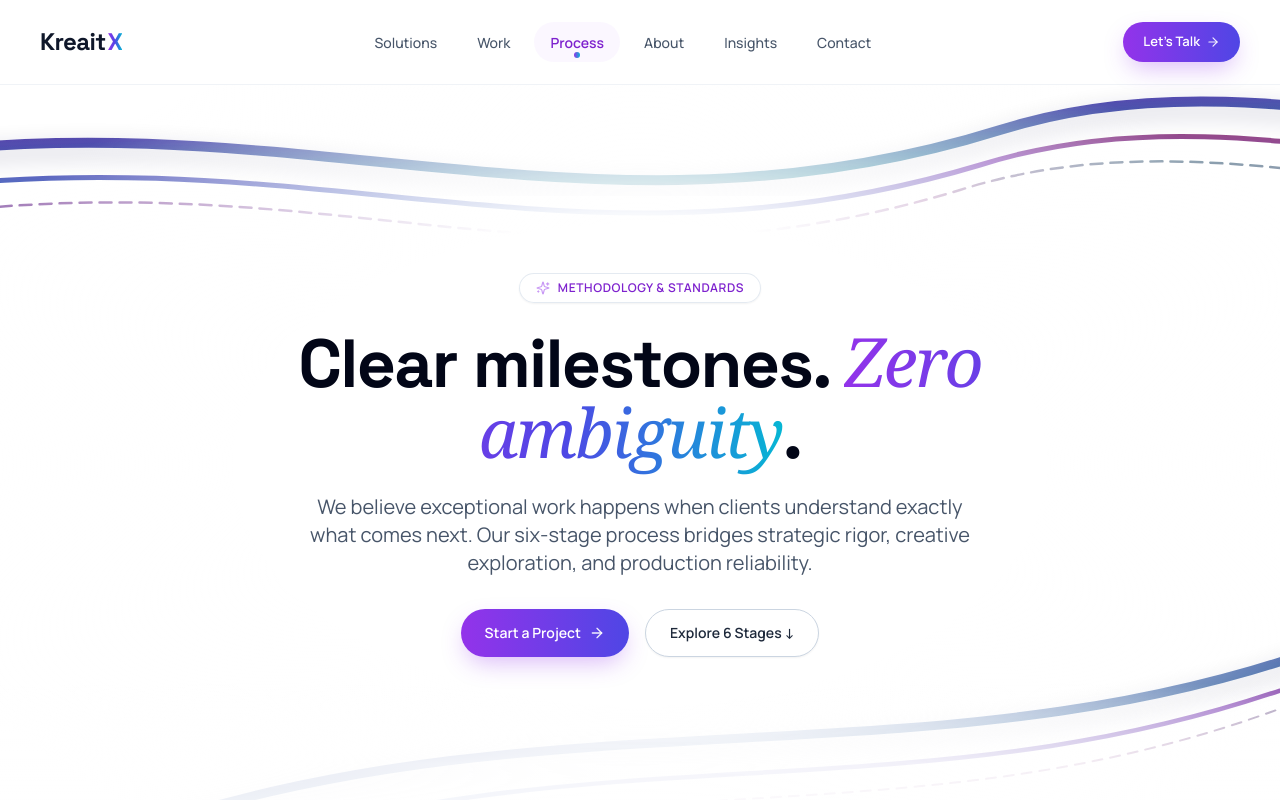
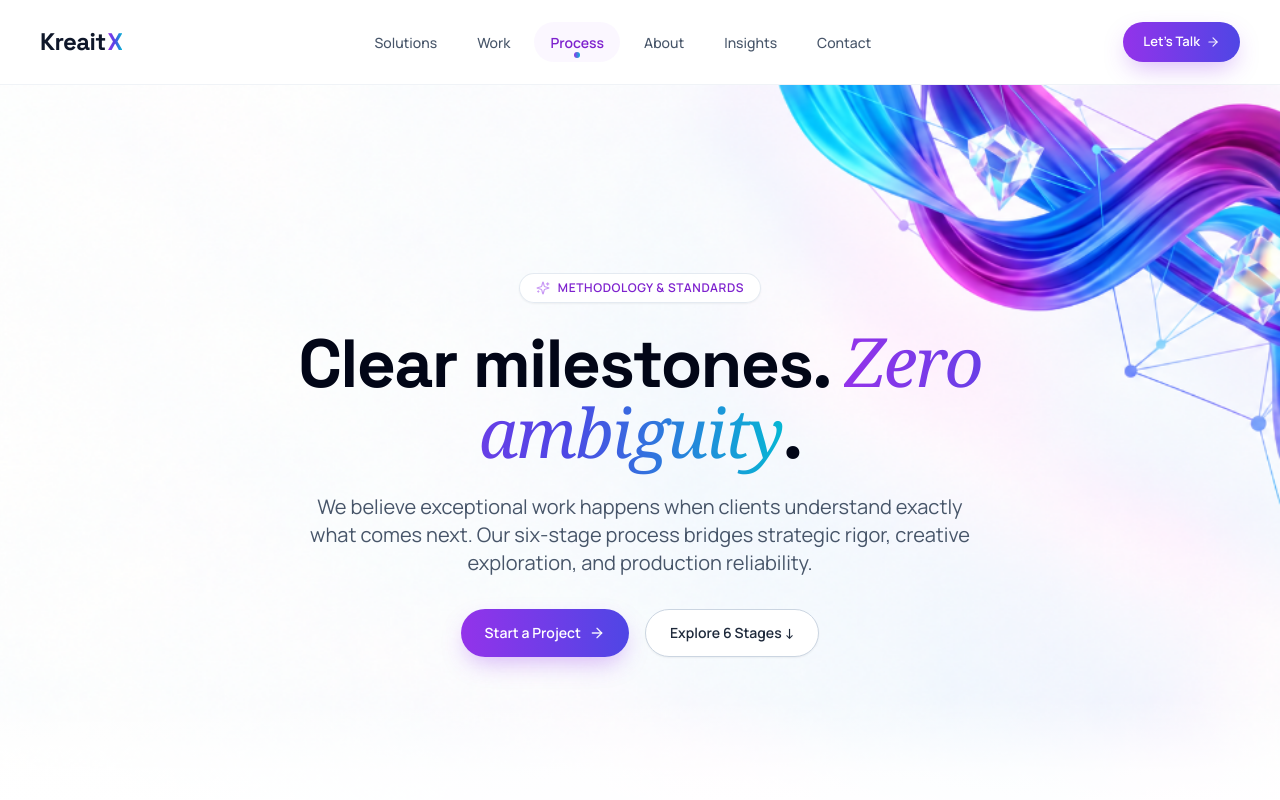
Before and after one commit to FaizaSami0007/KreaitX_By_Faiza, a Next.js app: page /process in a window 1280 px wide. Shown: the top 800 px of the page. Built offline with nearby package versions, Linux system fonts and the light colour scheme.

Commit message:
feat: apply user requested 3D fluid silk ribbon with crystal diamonds and constellation artwork in Process hero

```diff
--- a/app/about/page.tsx
+++ b/app/about/page.tsx
@@ -39,58 +39,20 @@ export const dynamic = "force-static";
 export default function AboutPage() {
   return (
     <>
-      {/* About Page Hero with Narrow 3D Silk Strings (Exact Color Theme) */}
+      {/* About Page Hero with Custom 3D Silk Artwork */}
       <section className="relative overflow-hidden bg-white text-slate-900 min-h-[680px] lg:min-h-[760px] flex items-center justify-center py-20 lg:py-28 border-b border-slate-200/80">
-        {/* Narrow Silk String Wave Background */}
-        <div className="absolute inset-0 z-0 pointer-events-none select-none overflow-hidden bg-white">
-          {/* 1. Atmospheric Ambient Color Glows (Exact Color Palette) */}
-          <div className="absolute -top-28 left-1/4 w-[560px] h-[560px] rounded-full bg-gradient-to-br from-purple-500/20 via-indigo-500/15 to-transparent blur-[110px] animate-blob-1" />
-          <div className="absolute top-10 right-10 w-[500px] h-[500px] rounded-full bg-gradient-to-bl from-cyan-400/22 via-purple-400/15 to-transparent blur-[115px] animate-blob-2" />
-          <div className="absolute -bottom-16 left-12 w-[480px] h-[480px] rounded-full bg-gradient-to-tr from-pink-400/16 via-purple-400/12 to-cyan-300/10 blur-[100px] animate-blob-3" />
-
-          {/* 2. Narrow Harmonic String Waves (Delicate, Slender Multi-Strand Curves) */}
-          <svg className="absolute inset-0 w-full h-full opacity-90" xmlns="http://www.w3.org/2000/svg" preserveAspectRatio="none">
-            <defs>
-              <linearGradient id="abtNarrowStr1" x1="0%" y1="0%" x2="100%" y2="100%">
-                <stop offset="0%" stopColor="#9333ea" stopOpacity="0.85" />
-                <stop offset="35%" stopColor="#6366f1" stopOpacity="0.8" />
-                <stop offset="70%" stopColor="#06b6d4" stopOpacity="0.8" />
-                <stop offset="100%" stopColor="#ec4899" stopOpacity="0.8" />
-              </linearGradient>
-
-              <linearGradient id="abtNarrowStr2" x1="100%" y1="0%" x2="0%" y2="100%">
-                <stop offset="0%" stopColor="#ec4899" stopOpacity="0.85" />
-                <stop offset="40%" stopColor="#a855f7" stopOpacity="0.8" />
-                <stop offset="80%" stopColor="#3b82f6" stopOpacity="0.8" />
-                <stop offset="100%" stopColor="#06b6d4" stopOpacity="0.85" />
-              </linearGradient>
-
-              <linearGradient id="abtNarrowStr3" x1="0%" y1="100%" x2="100%" y2="0%">
-                <stop offset="0%" stopColor="#6366f1" stopOpacity="0.75" />
-                <stop offset="50%" stopColor="#8b5cf6" stopOpacity="0.75" />
-                <stop offset="100%" stopColor="#06b6d4" stopOpacity="0.75" />
-              </linearGradient>
-            </defs>
-
-            {/* Top-Right Narrow Flowing Harmonic Strings */}
-            <path d="M 200,-50 C 600,120 1000,-20 1400,100 C 1650,180 1800,80 2000,120" fill="none" stroke="url(#abtNarrowStr1)" strokeWidth="2.5" />
-            <path d="M 220,-35 C 610,135 1010,-5 1410,115 C 1660,195 1810,95 2000,135" fill="none" stroke="url(#abtNarrowStr2)" strokeWidth="1.8" />
-            <path d="M 240,-20 C 620,150 1020,10 1420,130 C 1670,210 1820,110 2000,150" fill="none" stroke="url(#abtNarrowStr1)" strokeWidth="1.2" />
-            <path d="M 260,-5 C 630,165 1030,25 1430,145 C 1680,225 1830,125 2000,165" fill="none" stroke="url(#abtNarrowStr3)" strokeWidth="1" strokeDasharray="6 4" opacity="0.8" />
-            <path d="M 280,10 C 640,180 1040,40 1440,160 C 1690,240 1840,140 2000,180" fill="none" stroke="url(#abtNarrowStr2)" strokeWidth="0.8" />
-
-            {/* Bottom-Left Narrow Sweeping Harmonic Strings */}
-            <path d="M -100,680 C 300,540 700,720 1100,580 C 1400,480 1700,620 2000,520" fill="none" stroke="url(#abtNarrowStr1)" strokeWidth="2.5" />
-            <path d="M -80,700 C 310,560 710,740 1110,600 C 1410,500 1710,640 2000,540" fill="none" stroke="url(#abtNarrowStr2)" strokeWidth="1.8" />
-            <path d="M -60,720 C 320,580 720,760 1120,620 C 1420,520 1720,660 2000,560" fill="none" stroke="url(#abtNarrowStr3)" strokeWidth="1.2" />
-            <path d="M -40,740 C 330,600 730,780 1130,640 C 1430,540 1730,680 2000,580" fill="none" stroke="url(#abtNarrowStr1)" strokeWidth="1" strokeDasharray="6 4" opacity="0.8" />
-            <path d="M -20,760 C 340,620 740,800 1140,660 C 1440,560 1740,700 2000,600" fill="none" stroke="url(#abtNarrowStr2)" strokeWidth="0.8" />
-          </svg>
-
-          {/* 3. Luminous Center Breathing Zone */}
-          <div className="absolute inset-0 bg-[radial-gradient(ellipse_at_center,white_50%,transparent_85%)] pointer-events-none" />
-
-          {/* 4. Seamless bottom fade into next section */}
+        {/* Custom 3D Silk Background Image */}
+        <div className="absolute inset-0 z-0 pointer-events-none select-none overflow-hidden">
+          <Image
+            src="/images/about-hero-custom-bg.jpg"
+            alt="KreaitX Studio Story, Philosophy & Peshawar Craftsmanship"
+            fill
+            priority
+            sizes="100vw"
+            className="object-cover object-top sm:object-center select-none"
+            quality={95}
+          />
+          {/* Seamless bottom fade into next section */}
           <div className="absolute inset-x-0 bottom-0 h-24 sm:h-36 bg-gradient-to-t from-white via-white/80 to-transparent pointer-events-none" />
         </div>
 
--- a/app/process/page.tsx
+++ b/app/process/page.tsx
@@ -18,107 +18,21 @@ export const metadata: Metadata = {
 export default function ProcessPage() {
   return (
     <>
-      {/* Process Page Hero with Unique Uncrowded Silk Background (Exact Work Color Theme) */}
+      {/* Process Page Hero with User-Requested Custom 3D Silk Artwork */}
       <section className="relative overflow-hidden bg-white text-slate-900 min-h-[680px] lg:min-h-[760px] flex items-center justify-center py-20 lg:py-28 border-b border-slate-200/80">
-        {/* Unique Process Hero Background Design - Exact Work Color Theme, Uncrowded & Airy */}
-        <div className="absolute inset-0 z-0 pointer-events-none select-none overflow-hidden bg-white">
-          {/* 1. Atmospheric Ambient Color Blooms (Exact Work Hero Palette) */}
-          <div className="absolute -top-32 left-1/4 w-[600px] h-[600px] rounded-full bg-gradient-to-br from-purple-500/22 via-indigo-500/16 to-transparent blur-[110px] animate-blob-1" />
-          <div className="absolute top-10 -right-20 w-[550px] h-[550px] rounded-full bg-gradient-to-bl from-cyan-400/22 via-purple-400/15 to-transparent blur-[115px] animate-blob-2" />
-          <div className="absolute -bottom-20 left-10 w-[500px] h-[500px] rounded-full bg-gradient-to-tr from-pink-400/18 via-purple-400/12 to-cyan-300/10 blur-[100px] animate-blob-3" />
-
-          {/* 2. Bespoke Dark 3D Fluid Silk Ribbon Wave Vectors (Deep Contrast & Rich Saturation) */}
-          <svg className="absolute inset-0 w-full h-full opacity-95" xmlns="http://www.w3.org/2000/svg" preserveAspectRatio="none">
-            <defs>
-              {/* Deep Dark Royal Gradient 1 */}
-              <linearGradient id="procDarkSilk1" x1="0%" y1="0%" x2="100%" y2="100%">
-                <stop offset="0%" stopColor="#581c87" stopOpacity="0.95" />
-                <stop offset="30%" stopColor="#3730a3" stopOpacity="0.9" />
-                <stop offset="70%" stopColor="#0e7490" stopOpacity="0.9" />
-                <stop offset="100%" stopColor="#9d174d" stopOpacity="0.95" />
-              </linearGradient>
-
-              {/* Deep Dark Vibrant Gradient 2 */}
-              <linearGradient id="procDarkSilk2" x1="100%" y1="0%" x2="0%" y2="100%">
-                <stop offset="0%" stopColor="#831843" stopOpacity="0.95" />
-                <stop offset="40%" stopColor="#6b21a8" stopOpacity="0.9" />
-                <stop offset="80%" stopColor="#1e40af" stopOpacity="0.9" />
-                <stop offset="100%" stopColor="#0369a1" stopOpacity="0.95" />
-              </linearGradient>
-
-              {/* Accent Deep Ribbon Gradient 3 */}
-              <linearGradient id="procDarkSilk3" x1="0%" y1="100%" x2="100%" y2="0%">
-                <stop offset="0%" stopColor="#4c1d95" stopOpacity="0.85" />
-                <stop offset="50%" stopColor="#701a75" stopOpacity="0.85" />
-                <stop offset="100%" stopColor="#0f766e" stopOpacity="0.85" />
-              </linearGradient>
-
-              {/* Rich Drop Shadow Filter for Sculpted 3D Depth */}
-              <filter id="procDarkShadow" x="-20%" y="-20%" width="140%" height="140%">
-                <feDropShadow dx="0" dy="8" stdDeviation="12" floodColor="#1e1b4b" floodOpacity="0.25" />
-              </filter>
-            </defs>
-
-            {/* Top Primary Bold Dark Ribbon Layer */}
-            <path
-              d="M -100,70 C 300,15 600,170 1000,45 C 1300,-50 1600,130 1900,35"
-              fill="none"
-              stroke="url(#procDarkSilk1)"
-              strokeWidth="10"
-              strokeLinecap="round"
-              filter="url(#procDarkShadow)"
-            />
-            <path
-              d="M -100,105 C 320,50 580,200 980,80 C 1280,-15 1580,165 1900,70"
-              fill="none"
-              stroke="url(#procDarkSilk2)"
-              strokeWidth="5"
-              strokeLinecap="round"
-              opacity="0.9"
-            />
-            <path
-              d="M -80,130 C 340,75 560,225 960,105 C 1260,10 1560,190 1900,95"
-              fill="none"
-              stroke="url(#procDarkSilk3)"
-              strokeWidth="2.5"
-              strokeLinecap="round"
-              strokeDasharray="12 8"
-              opacity="0.7"
-            />
-
-            {/* Bottom-Right Bold Dark Ribbon Layer */}
-            <path
-              d="M 150,740 C 580,600 980,710 1380,540 C 1640,430 1800,590 2000,500"
-              fill="none"
-              stroke="url(#procDarkSilk1)"
-              strokeWidth="9"
-              strokeLinecap="round"
-              filter="url(#procDarkShadow)"
-            />
-            <path
-              d="M 200,775 C 610,635 960,745 1360,575 C 1620,465 1780,620 2000,535"
-              fill="none"
-              stroke="url(#procDarkSilk2)"
-              strokeWidth="4.5"
-              strokeLinecap="round"
-              opacity="0.9"
-            />
-            <path
-              d="M 240,800 C 640,660 940,770 1340,600 C 1600,490 1760,645 2000,560"
-              fill="none"
-              stroke="url(#procDarkSilk3)"
-              strokeWidth="2"
-              strokeLinecap="round"
-              strokeDasharray="10 8"
-              opacity="0.65"
-            />
-          </svg>
-
-          {/* 3. Luminous Center Breathing Zone (100% uncrowded text readability) */}
-          <div className="absolute inset-0 bg-[radial-gradient(ellipse_at_center,white_45%,transparent_85%)] pointer-events-none" />
-
-          {/* 4. Seamless bottom fade into next section */}
-          <div className="absolute inset-x-0 bottom-0 h-28 sm:h-40 bg-gradient-to-t from-white via-white/80 to-transparent pointer-events-none" />
+        {/* Custom 3D Silk Background Image (Top-Right Constellation Silk on Pure White) */}
+        <div className="absolute inset-0 z-0 pointer-events-none select-none overflow-hidden">
+          <Image
+            src="/images/process-hero-custom-bg.png"
+            alt="KreaitX Disciplined Creative Technology Methodology"
+            fill
+            priority
+            sizes="100vw"
+            className="object-cover object-right-top select-none"
+            quality={95}
+          />
+          {/* Seamless bottom fade into next section */}
+          <div className="absolute inset-x-0 bottom-0 h-24 sm:h-36 bg-gradient-to-t from-white via-white/80 to-transparent pointer-events-none" />
         </div>
 
         <Container size="default" className="relative z-10 w-full text-center">
```
Also changed, not shown: public/images/process-hero-custom-bg.jpg, public/images/process-hero-custom-bg.png (added).
